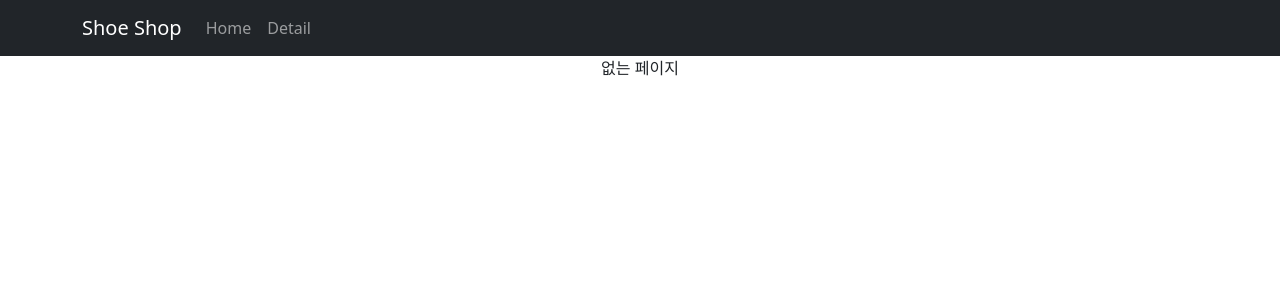
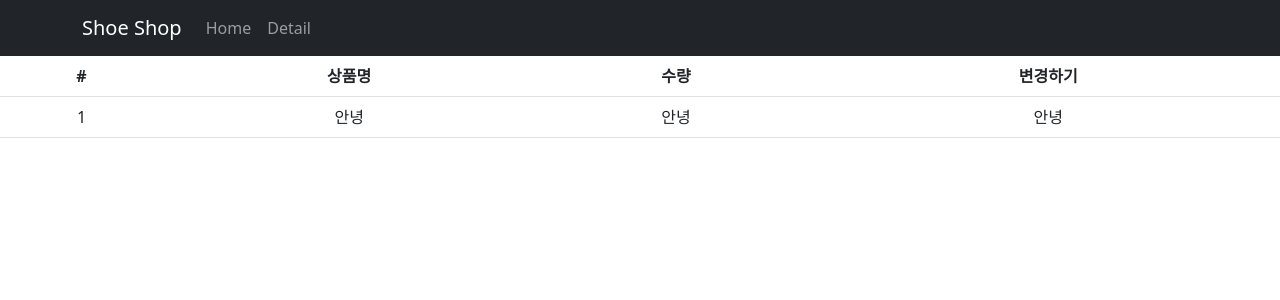
Before and after one commit to gojaeng/React, a React (Create React App) app in the folder shop/: page /cart in a window 1280 px wide. Shown: the top 300 px of the page. Built offline with nearby package versions, Linux system fonts and the light colour scheme.

Commit message:
장바구니 기능

```diff
--- a/shop/src/App.js
+++ b/shop/src/App.js
@@ -6,7 +6,7 @@ import data from "./data.js";
 import { Routes, Route, Link, useNavigate, Outlet } from "react-router-dom";
 import Detail from "./routes/Detail.js";
 import axios from 'axios';
-
+import Cart from "./routes/Cart.js";
 export let Context1 = createContext()
 
 
@@ -61,6 +61,7 @@ function App() {
             <Detail shoes={shoes} />
           </Context1.Provider>
         } />
+        <Route path="/cart" element={<Cart/>}/>
         <Route path="*" element={<div>없는 페이지</div>}/>
         <Route path="/about" element={<About />}>
           <Route path="member" element={<div>멤버</div>}/>
--- /dev/null
+++ b/shop/src/routes/Cart.js
@@ -0,0 +1,28 @@
+import {Table} from 'react-bootstrap'
+
+function Cart() {
+  return (
+    <div>
+      <Table>
+        <thead>
+          <tr>
+            <th>#</th>
+            <th>상품명</th>
+            <th>수량</th>
+            <th>변경하기</th>
+          </tr>
+        </thead>
+        <tbody>
+          <tr>
+            <td>1</td>
+            <td>안녕</td>
+            <td>안녕</td>
+            <td>안녕</td>
+          </tr>
+        </tbody>
+      </Table>
+    </div>
+  );
+}
+
+export default Cart;
```
